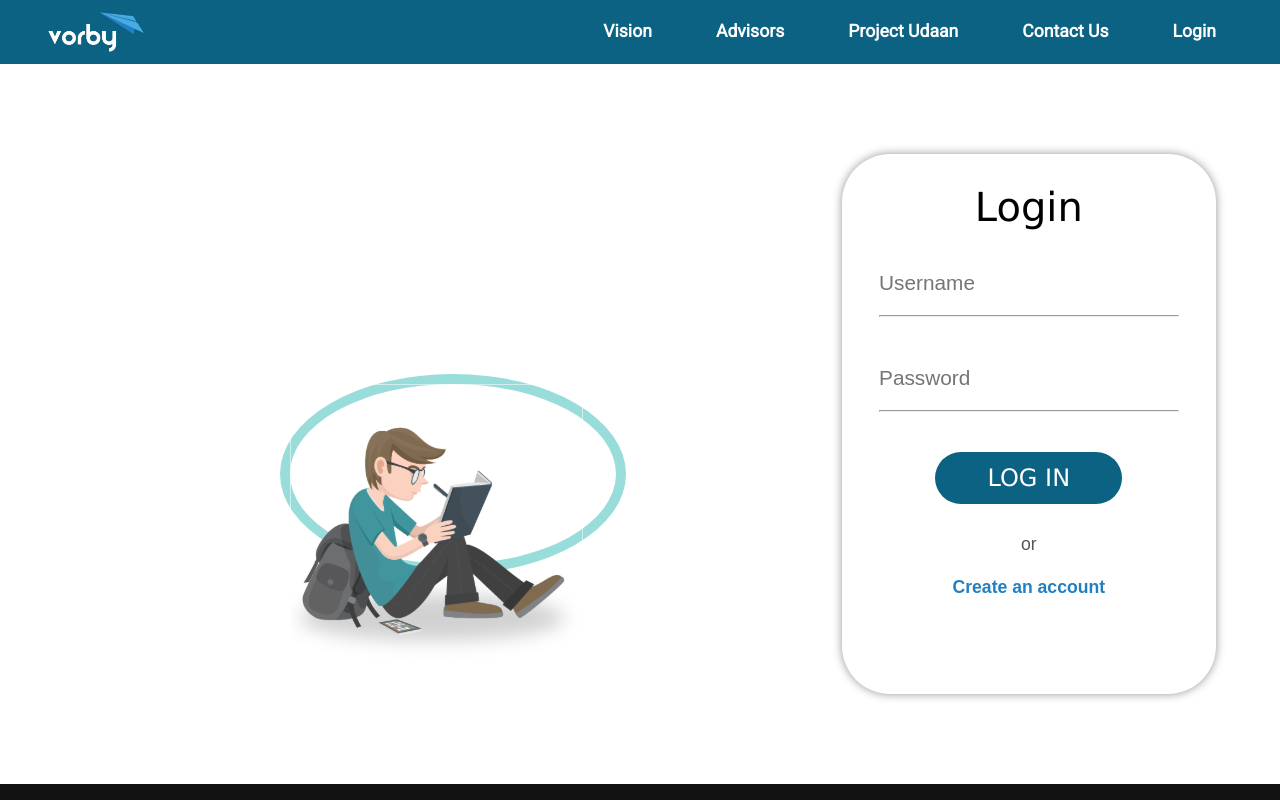
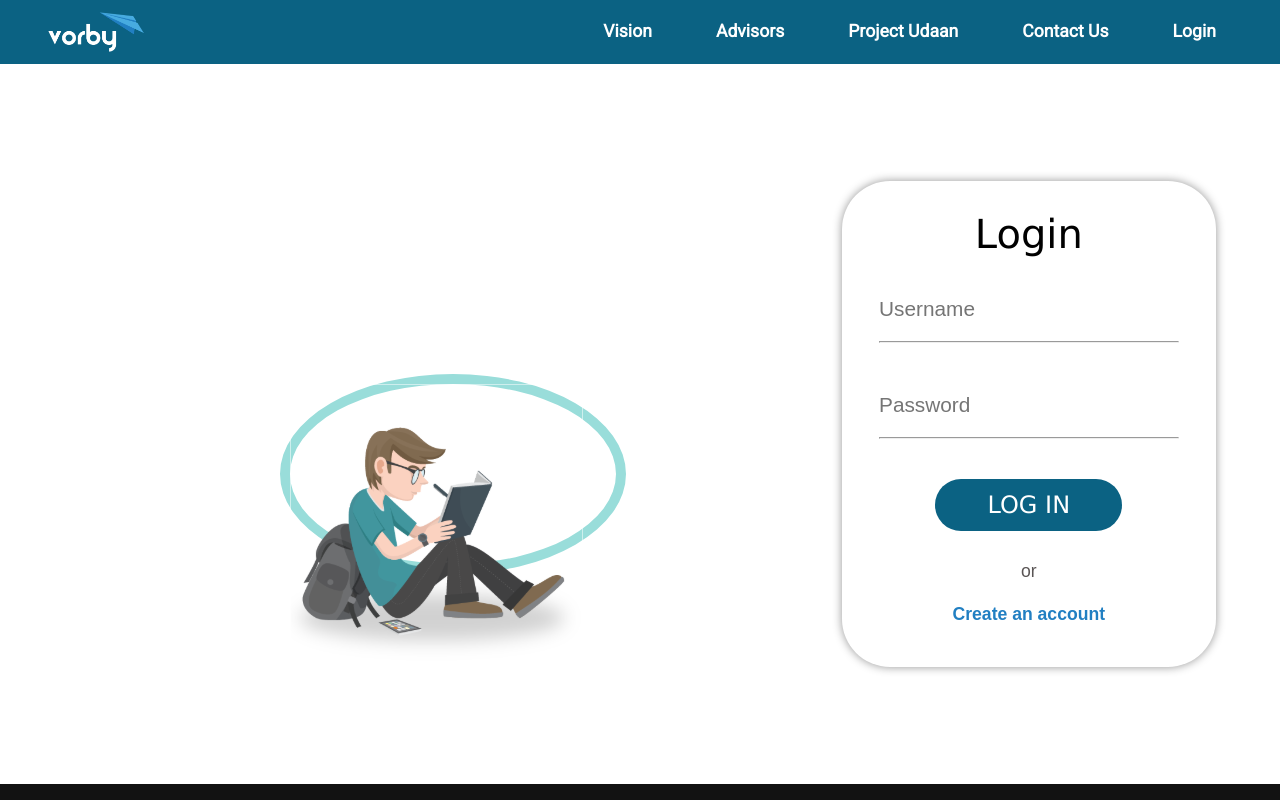
Before and after one commit to vorbyit/portalfrontend, a React (Create React App) app: page /login in a window 1280 px wide. Shown: the top 800 px of the page. Built offline with nearby package versions, Linux system fonts and the light colour scheme; no server answers; a web font is replaced by a local one.

Commit message:
login form styled

```diff
--- a/src/css/login.css
+++ b/src/css/login.css
@@ -37,9 +37,8 @@ input {
 
 .login .form {
   width: 32.5%;
-  height: 75%;
   border-radius: 3rem;
-  padding: 0 0 5% 0;
+  padding: 0 0 2% 0;
   transition: ease;
   transition-duration: 0.3s;
   -webkit-box-shadow: 0px 0px 10px rgba(0, 0, 0, 0.42);
```
